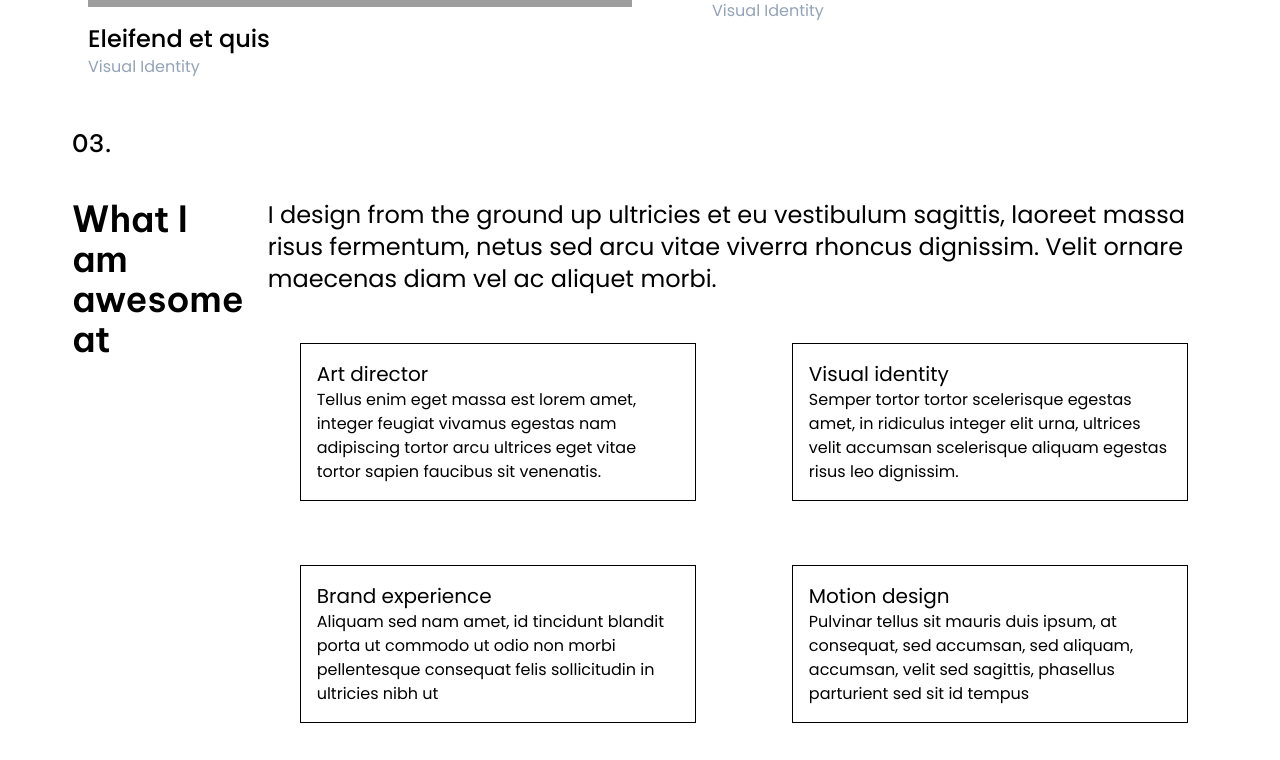
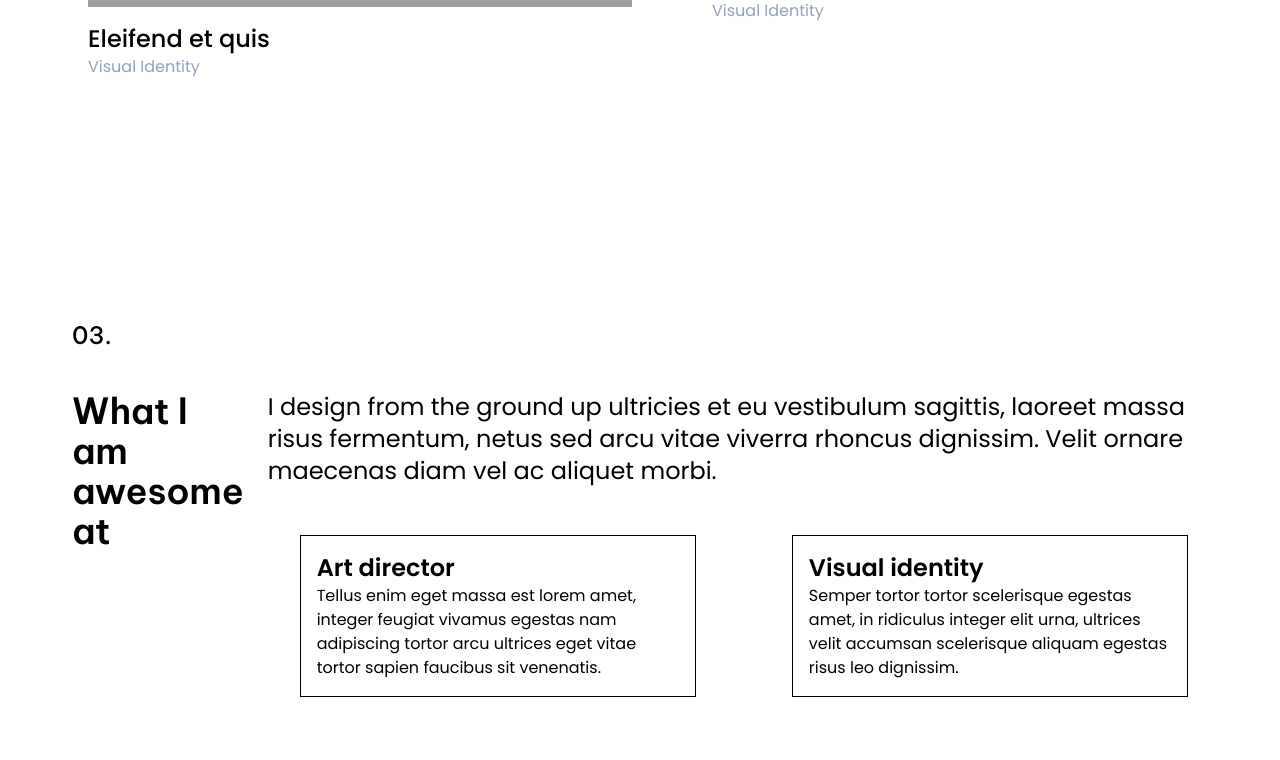
Before and after one commit to husush23/React-port, a React (Vite) app: page / in a window 1280 px wide. Shown: the part 3549-4309 px from the top of the page. Built offline with nearby package versions, Linux system fonts and the light colour scheme; grey boxes are pictures that could not be loaded; a web font is replaced by a local one.

Commit message:
edited and updated

```diff
--- a/src/components/Qualification.jsx
+++ b/src/components/Qualification.jsx
@@ -2,12 +2,12 @@ import SkillSecion from "./SkillSecion";
 
 function Qualification() {
   return (
-    <div className="flex flex-col space-x-6 space-y-6 pr-3 md:mx-12 md:flex md:flex-col">
+    <div className="flex flex-col space-x-6 space-y-6 pr-3 md:mx-12 md:mt-48 md:flex md:flex-col">
       <div className="px-6">
         <h3 className="w-[100%] font-beVietnamPro text-2xl font-medium">03.</h3>
       </div>
       <div className="mx-6 space-x-6 md:flex md:flex-row">
-        <h3 className="py-4 font-beVietnamPro text-3xl font-semibold md:text-4xl">
+        <h3 className="max-w-3xl py-4 font-beVietnamPro text-3xl font-semibold md:text-4xl">
           What I am awesome at
         </h3>
         <div className="">
@@ -22,7 +22,7 @@ function Qualification() {
           <div className="gap-x-8 md:grid md:grid-cols-2">
             <div>
               <SkillSecion>
-                <h4 className="text-xl">Art director</h4>
+                <h4 className="text-2xl font-semibold">Art director</h4>
                 <p>
                   Tellus enim eget massa est lorem amet, integer feugiat vivamus
                   egestas nam adipiscing tortor arcu ultrices eget vitae tortor
@@ -32,7 +32,7 @@ function Qualification() {
             </div>
             <div>
               <SkillSecion>
-                <h4 className="text-xl">Visual identity</h4>
+                <h4 className="text-2xl font-semibold">Visual identity</h4>
                 <p>
                   Semper tortor tortor scelerisque egestas amet, in ridiculus
                   integer elit urna, ultrices velit accumsan scelerisque aliquam
@@ -42,7 +42,7 @@ function Qualification() {
             </div>
             <div>
               <SkillSecion>
-                <h4 className="text-xl">Brand experience</h4>
+                <h4 className="text-2xl font-semibold">Brand experience</h4>
                 <p>
                   Aliquam sed nam amet, id tincidunt blandit porta ut commodo ut
                   odio non morbi pellentesque consequat felis sollicitudin in
@@ -52,7 +52,7 @@ function Qualification() {
             </div>
             <div>
               <SkillSecion>
-                <h4 className="text-xl">Motion design</h4>
+                <h4 className="text-2xl font-semibold">Motion design</h4>
                 <p>
                   Pulvinar tellus sit mauris duis ipsum, at consequat, sed
                   accumsan, sed aliquam, accumsan, velit sed sagittis, phasellus
```
